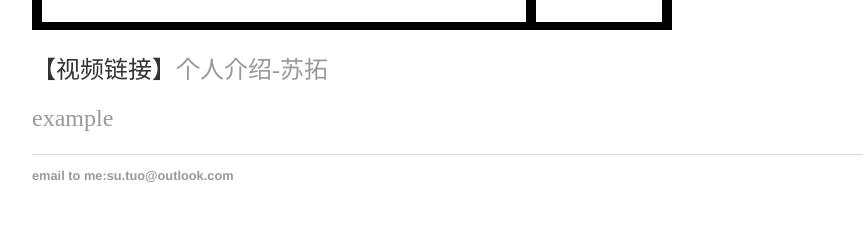
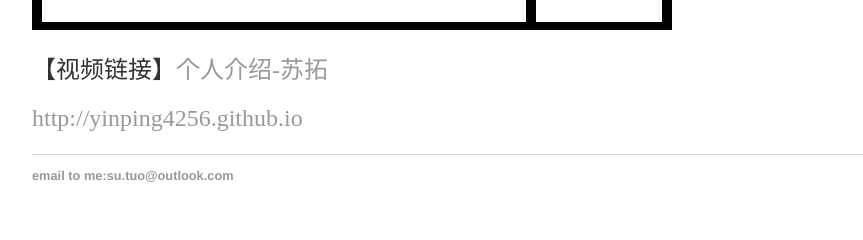
Before and after one commit to SotakuStudio/SotakuStudio.github.io, a Jekyll site: the page built from _posts/2021-12-30-chnresume.md, in a window 1280 px wide. Shown: the part 2001-2241 px from the top of the page, without its empty margins (160-1023 px from the left). Built offline with Jekyll 4.4.1, drawn with Linux system fonts in a browser that asks for light colours.

Commit message:
Update 2021-12-30-chnresume.md

```diff
--- a/_posts/2021-12-30-chnresume.md
+++ b/_posts/2021-12-30-chnresume.md
@@ -21,4 +21,4 @@ date: 2021-12-30
 
 【视频链接】[个人介绍-苏拓](https://1drv.ms/v/s!Aj9fktzHJKNciN02BrABSgitCyzcvw?e=68vd63)
 
-[example](http://yinping4256.github.io){:target="_blank"}
+<http://yinping4256.github.io>{:target="_blank"}
```
